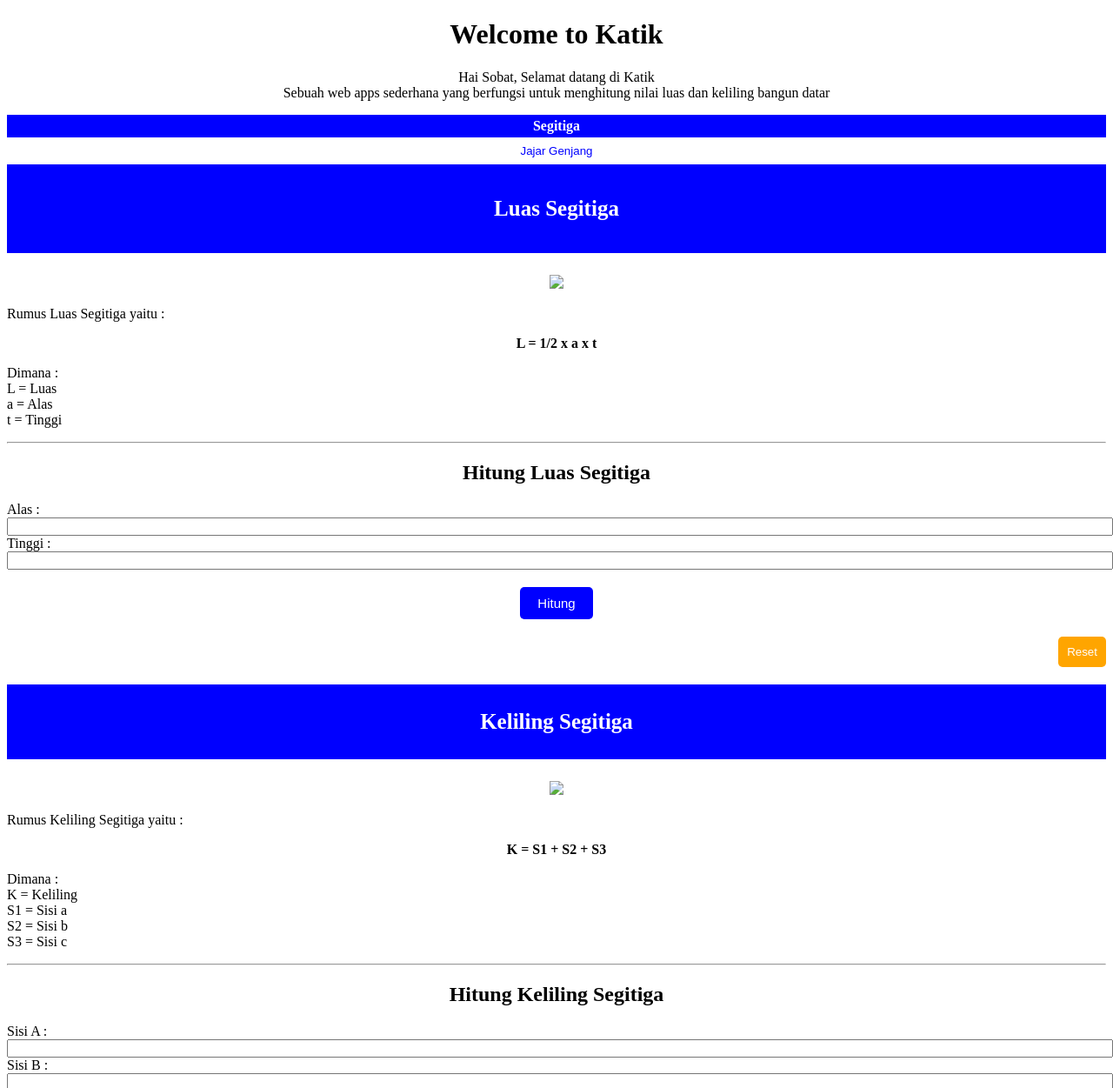
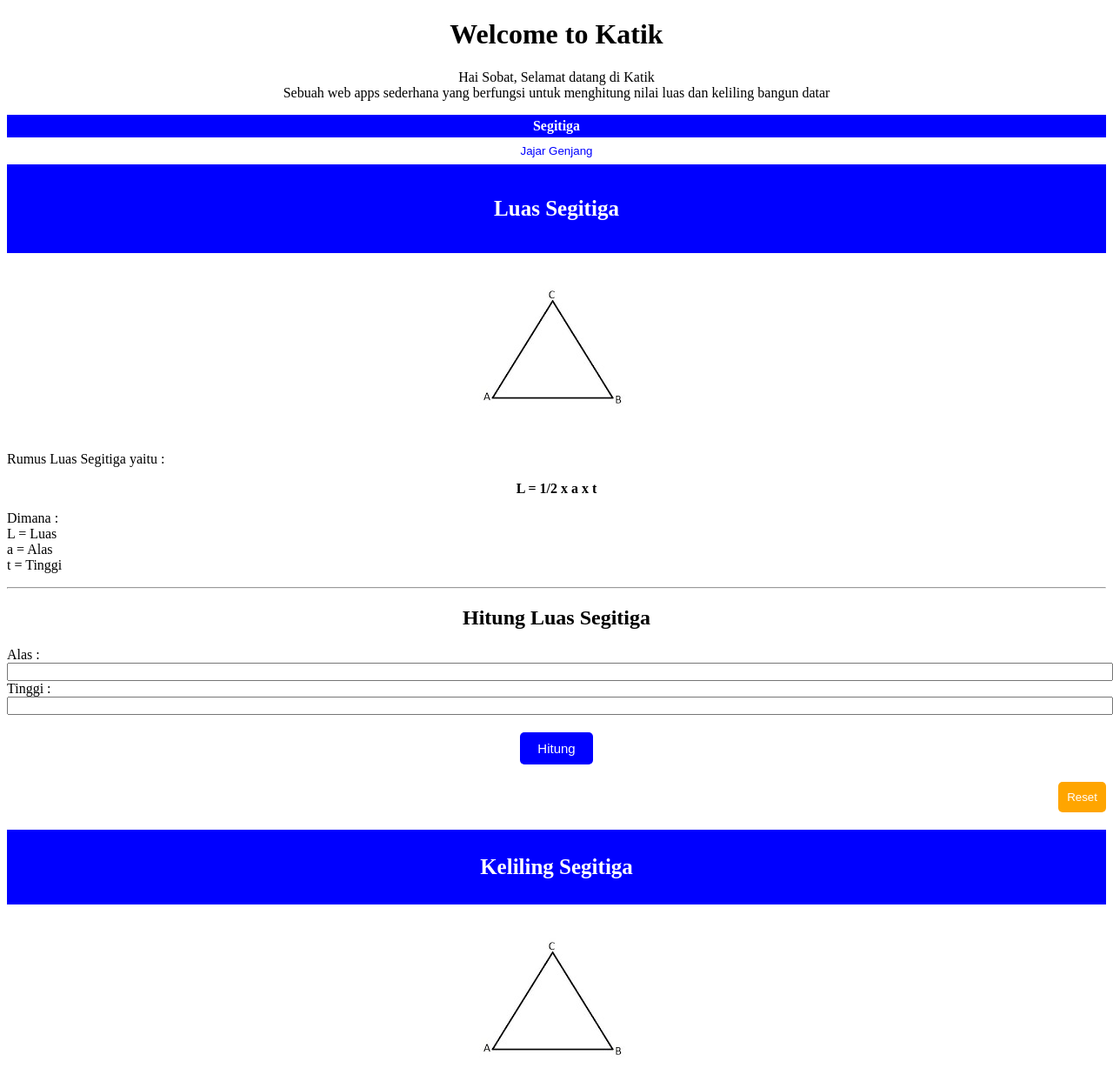
Before and after one commit to revou-fundamental-course/13-may-24-ddewimarsela, a plain HTML site: page index.html in a window 1280 px wide. Shown: the top 1251 px of the page at 87% size. Drawn offline with Linux system fonts and the light colour scheme; the site is published under a folder, as on GitHub Pages, so addresses that start at the root find nothing.

Commit message:
updatee2

```diff
--- a/index.html
+++ b/index.html
@@ -36,7 +36,7 @@
 
       <section>
         <div class="image">
-          <img src="/aset/segitiga.jpg">
+          <img src="aset/segitiga.jpg">
         </div>
 
         <section>
@@ -91,7 +91,7 @@
           </section>
           <section>
             <div class="image">
-              <img src="/aset/segitiga.jpg">
+              <img src="aset/segitiga.jpg">
             </div>
 
             <section>
```
